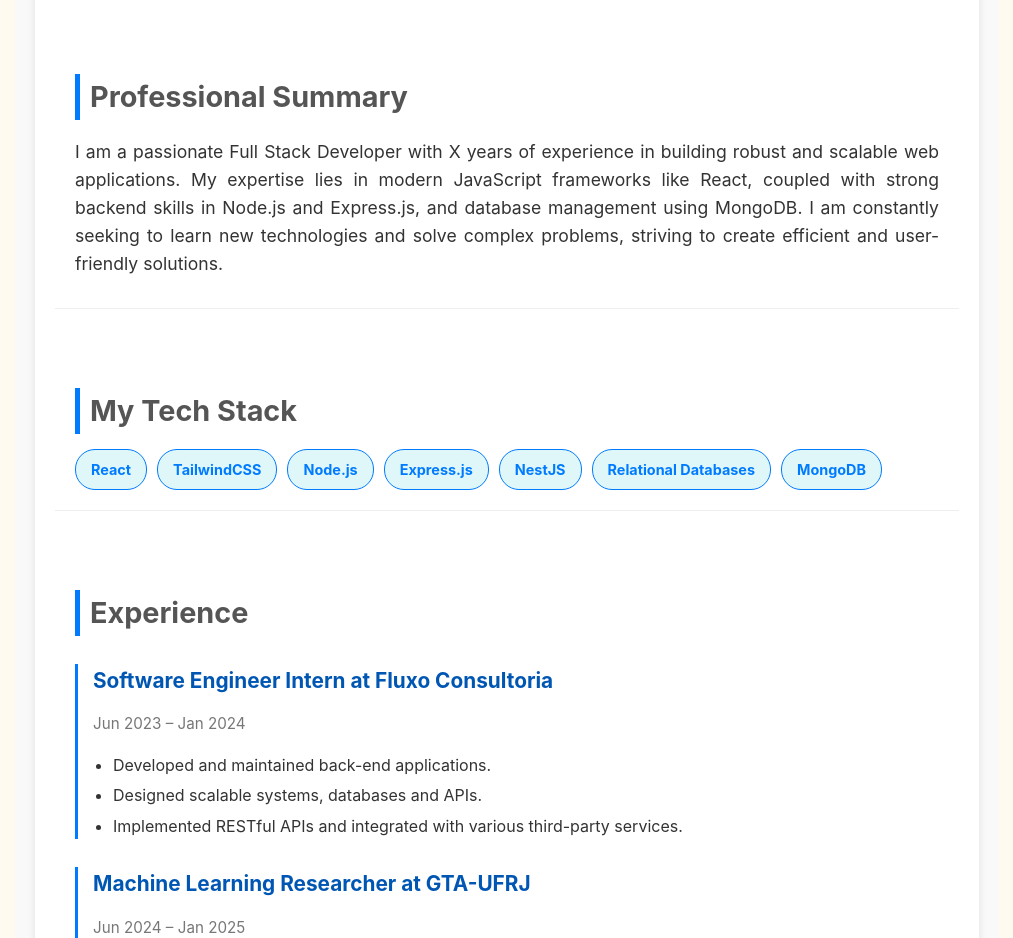
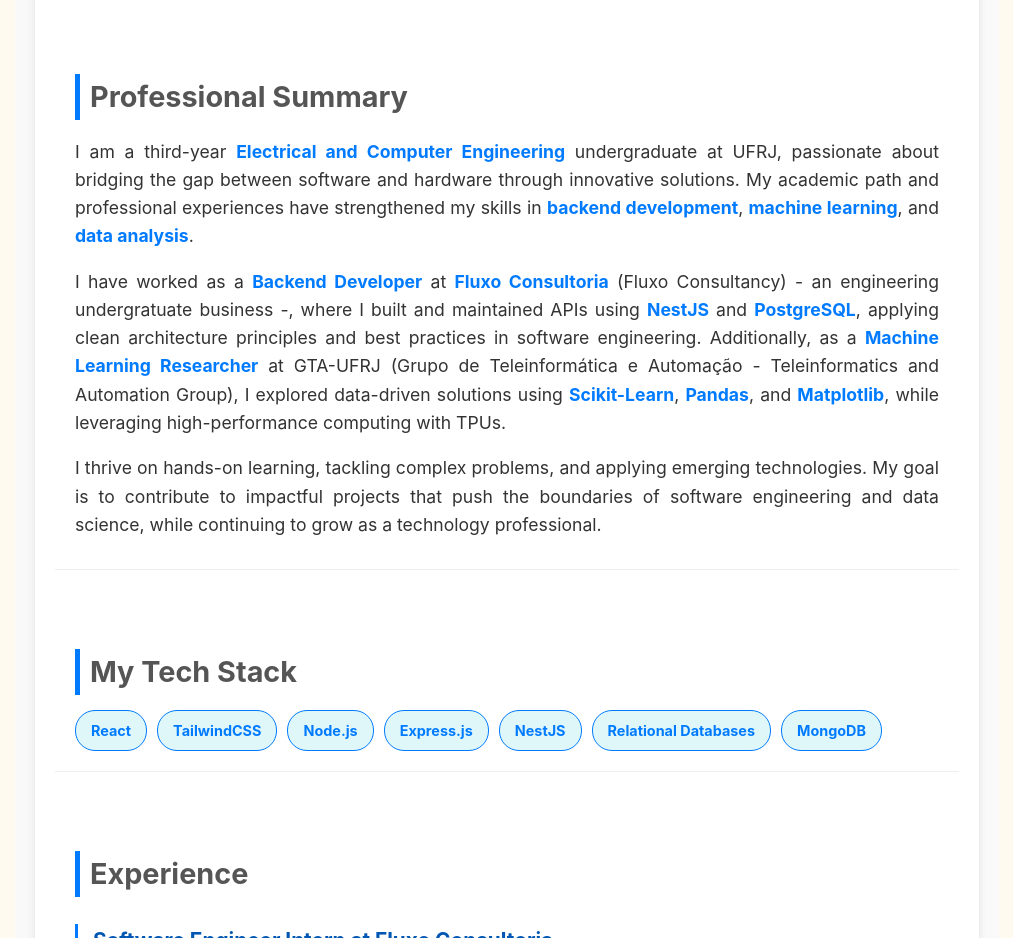
Before and after one commit to Cerne17/portfolio-fullstack, a React (Create React App) app in the folder frontend/: page / in a window 1280 px wide. Shown: the part 1200-2138 px from the top of the page, without its empty margins (133-1146 px from the left). Built offline with nearby package versions, Linux system fonts and the light colour scheme.

Commit message:
feat: adds the professional description to the about me section

```diff
--- a/frontend/src/components/AboutMe/AboutMe.tsx
+++ b/frontend/src/components/AboutMe/AboutMe.tsx
@@ -11,13 +11,13 @@ const AboutMe: React.FC = () => {
         <div className={styles.subsection}>
           <h3 className={styles.subsectionTitle}>Professional Summary</h3>
           <p className={styles.text}>
-            I am a passionate Full Stack Developer with X years of experience in
-            building robust and scalable web applications. My expertise lies in
-            modern JavaScript frameworks like React, coupled with strong backend
-            skills in Node.js and Express.js, and database management using
-            MongoDB. I am constantly seeking to learn new technologies and solve
-            complex problems, striving to create efficient and user-friendly
-            solutions.
+            I am a third-year <strong>Electrical and Computer Engineering</strong> undergraduate at UFRJ, passionate about bridging the gap between software and hardware through innovative solutions. My academic path and professional experiences have strengthened my skills in <strong>backend development</strong>,{" "} <strong>machine learning</strong>, and <strong>data analysis</strong>.
+          </p>
+          <p className={styles.text}>
+            I have worked as a <strong>Backend Developer</strong> at <strong>Fluxo Consultoria</strong> (Fluxo Consultancy) - an engineering undergratuate business -, where I built and maintained APIs using <strong>NestJS</strong> and <strong>PostgreSQL</strong>, applying clean architecture principles and best practices in software engineering. Additionally, as a <strong>Machine Learning Researcher</strong> at GTA-UFRJ (Grupo de Teleinformática e Automação - Teleinformatics and Automation Group), I explored data-driven solutions using <strong>Scikit-Learn</strong>,{" "} <strong>Pandas</strong>, and <strong>Matplotlib</strong>, while leveraging high-performance computing with TPUs.
+          </p>
+          <p className={styles.text}>
+            I thrive on hands-on learning, tackling complex problems, and applying emerging technologies. My goal is to contribute to impactful projects that push the boundaries of software engineering and data science, while continuing to grow as a technology professional.
           </p>
         </div>
 
```
